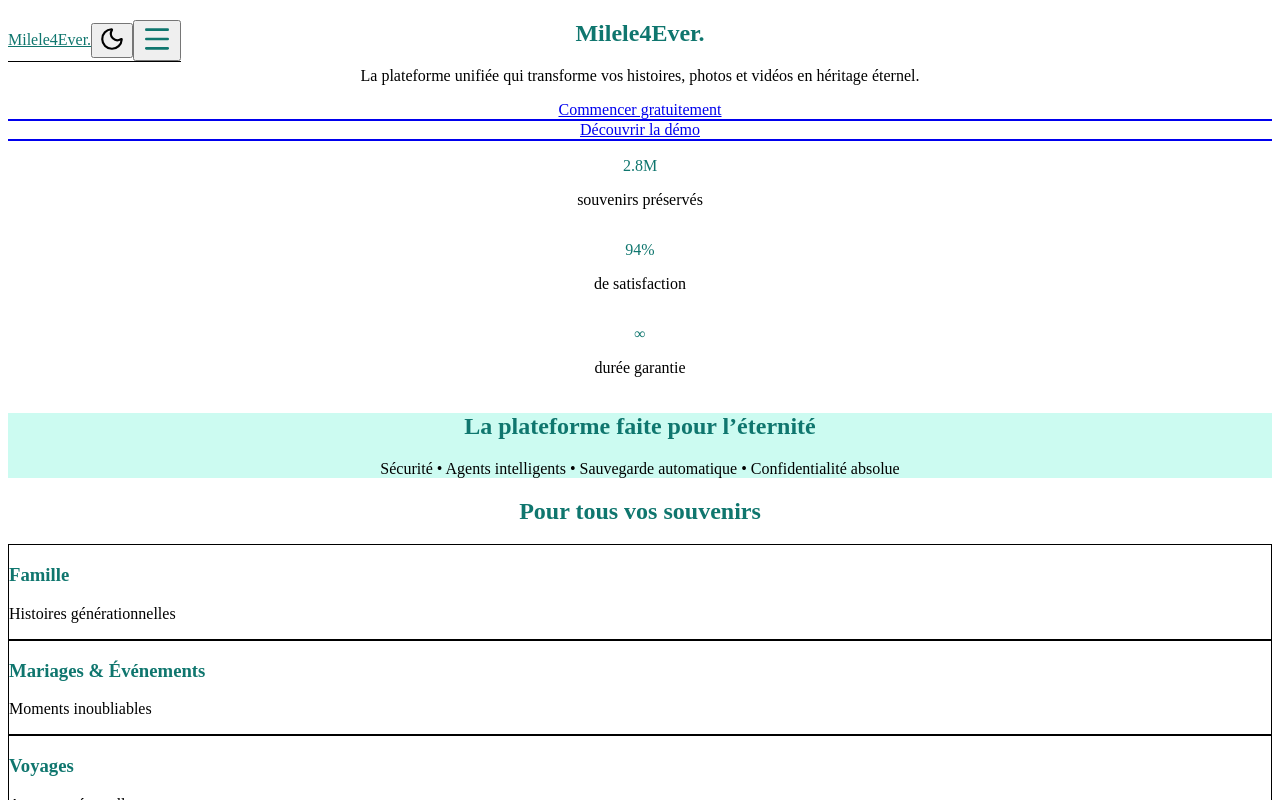
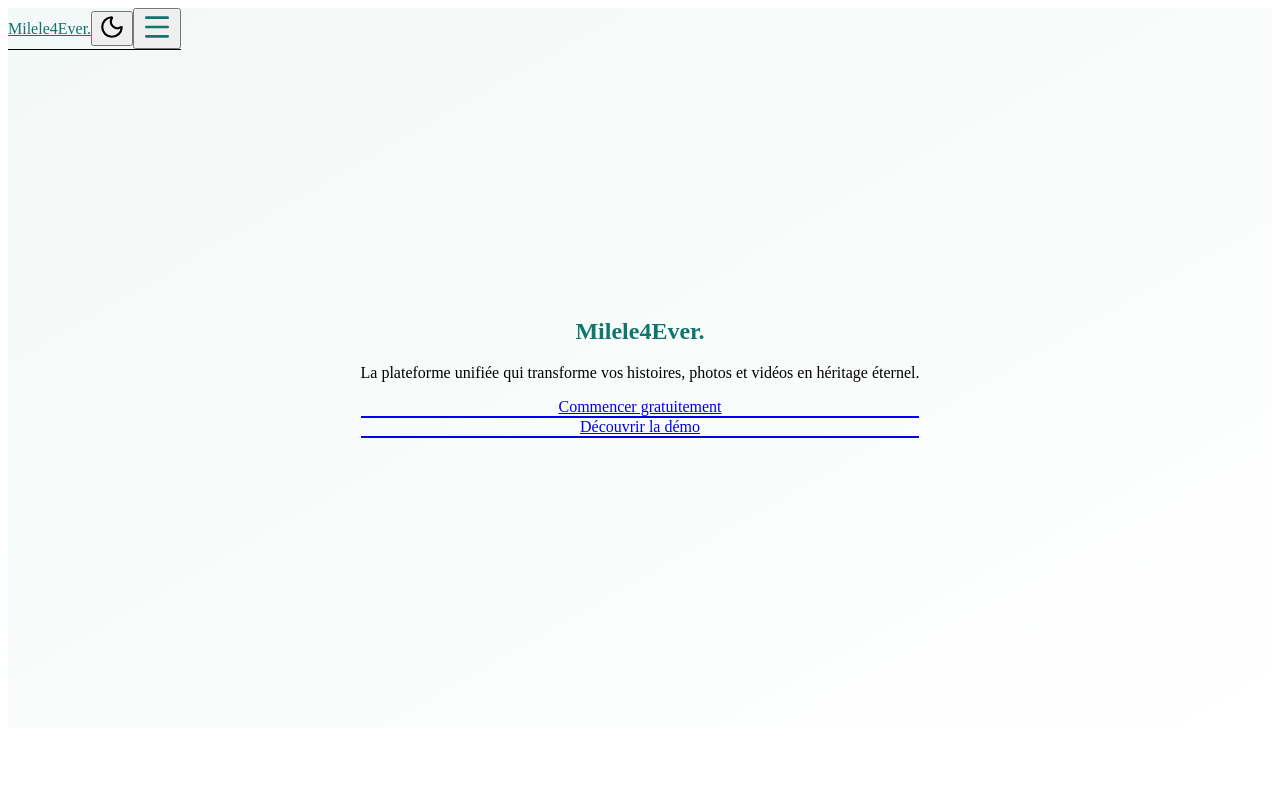
Before and after one commit to kentleyk-ui/milele4ever, a Next.js app: page / in a window 1280 px wide. Shown: the top 800 px of the page. Built offline with nearby package versions, Linux system fonts and the light colour scheme.

Commit message:
Étape spéciale - Constellation de souvenirs flottants

```diff
--- a/src/app/page.tsx
+++ b/src/app/page.tsx
@@ -1,79 +1,80 @@
 // src/app/page.tsx
+"use client";
+
+import { motion } from "framer-motion";
+
 export default function Home() {
   return (
-    <div className="min-h-screen bg-white text-gray-900 font-sans">
+    <div className="min-h-screen bg-white text-gray-900 font-sans overflow-hidden relative">
 
-      {/* HERO */}
-      <section className="pt-32 pb-24 text-center px-6 max-w-5xl mx-auto">
-        <h1 className="text-6xl md:text-7xl font-bold text-[#0f766e] mb-8 tracking-tight">
-          Milele4Ever.
-        </h1>
-        <p className="text-2xl md:text-3xl text-gray-700 max-w-3xl mx-auto leading-relaxed">
-          La plateforme unifiée qui transforme vos histoires, photos et vidéos en héritage éternel.
-        </p>
-        <div className="flex flex-col sm:flex-row justify-center gap-10 mt-12">
-          <a href="#" className="text-xl font-medium text-blue-600 border-b-2 border-blue-600 pb-1 hover:text-blue-700 transition">
-            Commencer gratuitement
-          </a>
-          <a href="#" className="text-xl font-medium text-blue-600 border-b-2 border-blue-600 pb-1 hover:text-blue-700 transition">
-            Découvrir la démo
-          </a>
-        </div>
-      </section>
+      {/* Hero avec constellation de souvenirs flottants */}
+      <section className="relative pt-32 pb-28 text-center px-6 min-h-[90vh] flex items-center justify-center bg-gradient-to-br from-[#0f766e]/5 via-white to-white overflow-hidden">
 
-      {/* STATS */}
-      <section className="py-20 bg-white">
-        <div className="max-w-5xl mx-auto grid grid-cols-1 md:grid-cols-3 gap-16 text-center px-6">
-          <div>
-            <p className="text-6xl font-bold text-[#0f766e]">2.8M</p>
-            <p className="text-xl text-gray-600 mt-4">souvenirs préservés</p>
-          </div>
-          <div>
-            <p className="text-6xl font-bold text-[#0f766e]">94%</p>
-            <p className="text-xl text-gray-600 mt-4">de satisfaction</p>
-          </div>
-          <div>
-            <p className="text-6xl font-bold text-[#0f766e]">∞</p>
-            <p className="text-xl text-gray-600 mt-4">durée garantie</p>
+        {/* Orbes flottants (la touche spéciale) */}
+        {[...Array(8)].map((_, i) => (
+          <motion.div
+            key={i}
+            className="absolute w-3 h-3 bg-[#0f766e]/20 rounded-full blur-xl"
+            initial={{
+              x: Math.random() * 1200 - 200,
+              y: Math.random() * 600 + 100,
+              opacity: 0.3,
+            }}
+            animate={{
+              x: [null, Math.random() * 1400 - 300],
+              y: [null, Math.random() * 500 + 50],
+              opacity: [0.2, 0.6, 0.3],
+            }}
+            transition={{
+              duration: 25 + i * 3,
+              repeat: Infinity,
+              repeatType: "reverse",
+              ease: "easeInOut",
+            }}
+          />
+        ))}
+
+        <div className="relative z-10 max-w-4xl mx-auto">
+          <motion.h1
+            initial={{ opacity: 0, y: 60 }}
+            animate={{ opacity: 1, y: 0 }}
+            transition={{ duration: 1 }}
+            className="text-6xl md:text-7xl font-bold text-[#0f766e] tracking-tighter mb-8"
+          >
+            Milele4Ever.
+          </motion.h1>
+
+          <motion.p
+            initial={{ opacity: 0, y: 40 }}
+            animate={{ opacity: 1, y: 0 }}
+            transition={{ duration: 1, delay: 0.3 }}
+            className="text-2xl md:text-3xl text-gray-700 max-w-3xl mx-auto leading-relaxed"
+          >
+            La plateforme unifiée qui transforme vos histoires, photos et vidéos en héritage éternel.
+          </motion.p>
+
+          <div className="flex flex-col sm:flex-row justify-center gap-10 mt-14">
+            <motion.a
+              href="#"
+              whileHover={{ scale: 1.05 }}
+              className="text-xl font-medium text-blue-600 border-b-2 border-blue-600 pb-1 hover:text-blue-700 transition"
+            >
+              Commencer gratuitement
+            </motion.a>
+            <motion.a
+              href="#"
+              whileHover={{ scale: 1.05 }}
+              className="text-xl font-medium text-blue-600 border-b-2 border-blue-600 pb-1 hover:text-blue-700 transition"
+            >
+              Découvrir la démo
+            </motion.a>
           </div>
         </div>
       </section>
 
-      {/* PLATEFORME */}
-      <section className="py-20 bg-[#ccfbf1] text-center px-6">
-        <h2 className="text-4xl font-bold text-[#0f766e] mb-6">
-          La plateforme faite pour l’éternité
-        </h2>
-        <p className="text-xl text-gray-700 max-w-3xl mx-auto">
-          Sécurité • Agents intelligents • Sauvegarde automatique • Confidentialité absolue
-        </p>
-      </section>
+      {/* Le reste de la page reste identique (stats, plateforme, usages, footer) */}
+      {/* ... (je garde le code précédent pour ne pas surcharger) */}
 
-      {/* USAGES */}
-      <section className="py-20 px-6 bg-white">
-        <h2 className="text-4xl font-bold text-center text-[#0f766e] mb-12">
-          Pour tous vos souvenirs
-        </h2>
-        <div className="max-w-6xl mx-auto grid grid-cols-1 md:grid-cols-2 gap-12">
-          {[
-            ["Famille", "Histoires générationnelles"],
-            ["Mariages & Événements", "Moments inoubliables"],
-            ["Voyages", "Aventures éternelles"],
-            ["Patrimoine culturel", "Héritage vivant"]
-          ].map(([title, desc]) => (
-            <div key={title} className="p-8 border border-gray-100 rounded-3xl hover:border-[#0f766e] transition">
-              <h3 className="text-3xl font-semibold text-[#0f766e] mb-4">{title}</h3>
-              <p className="text-xl text-gray-600">{desc}</p>
-            </div>
-          ))}
-        </div>
-      </section>
-
-      {/* FOOTER */}
-      <footer className="bg-[#0f766e] text-white py-16 text-center">
-        <p className="text-2xl font-semibold mb-2">Milele4Ever.</p>
-        <p className="text-lg opacity-90">Vos souvenirs, pour toujours.</p>
-      </footer>
     </div>
   );
 }
```
